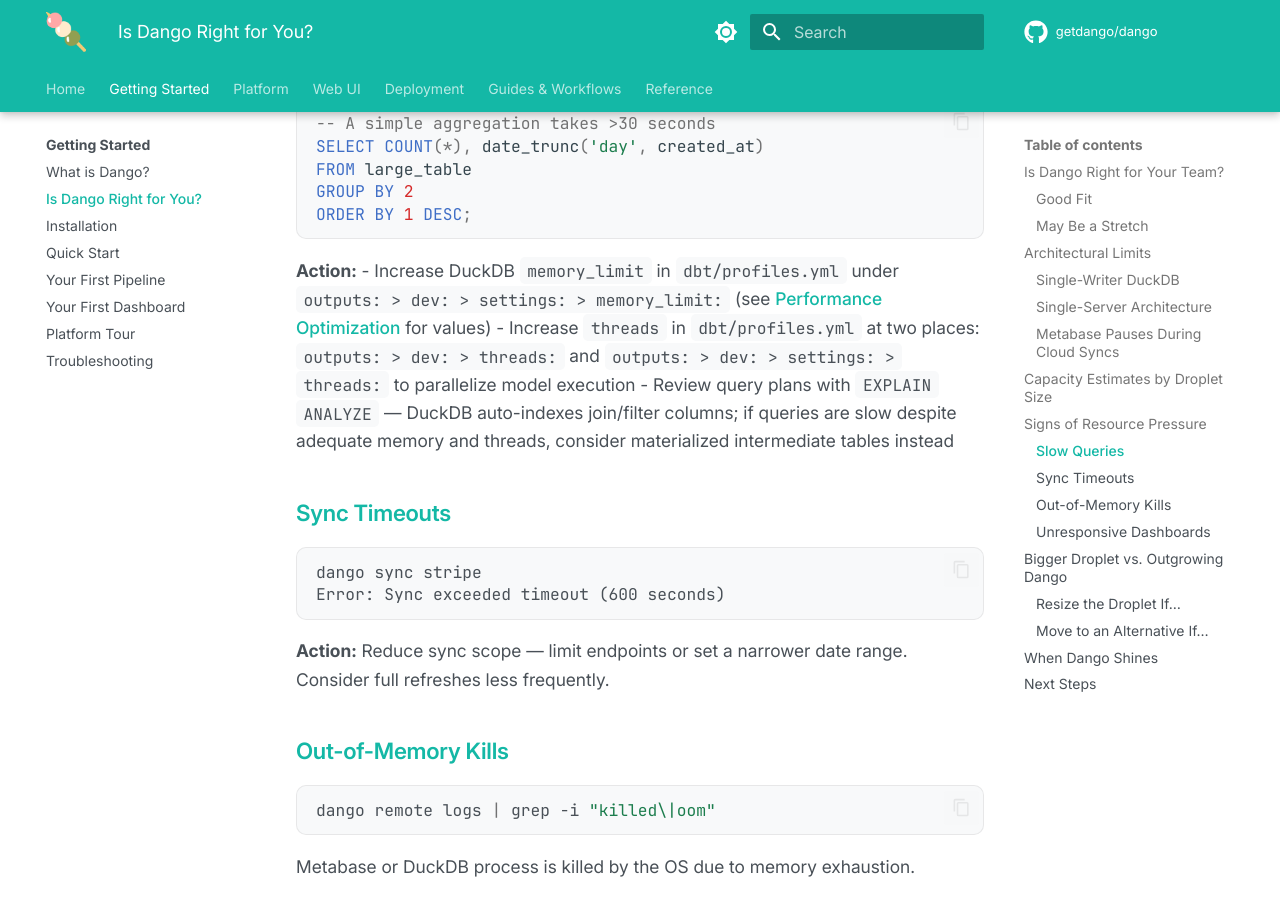
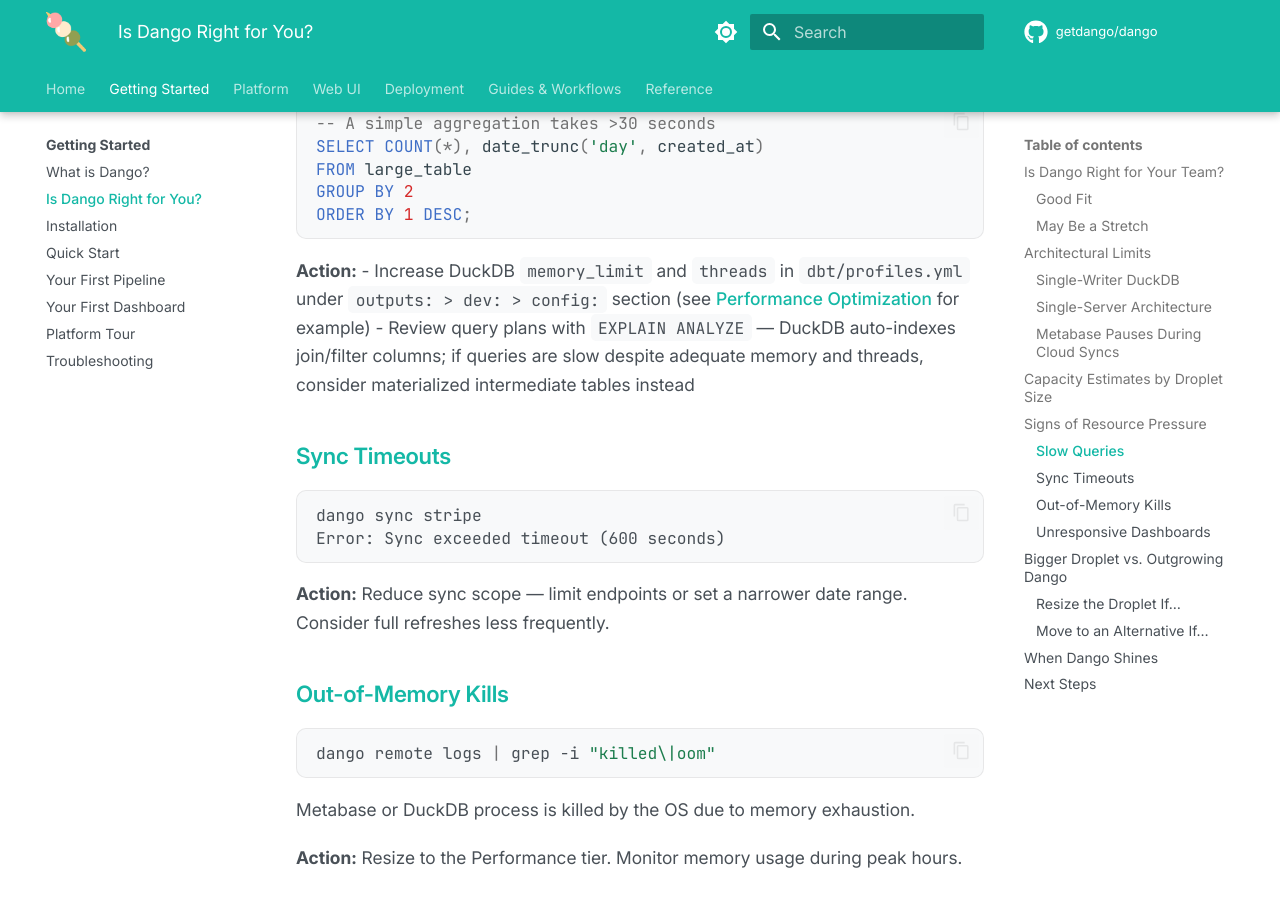
Before and after one commit to getdango/docs, an MkDocs documentation site: the page built from docs/getting-started/scalability.md, in a window 1280 px wide and 900 px high, scrolled down 3449 px. Built offline with MkDocs 1.6.1 and Material for MkDocs 9.7.7, drawn with Linux system fonts in a browser that asks for light colours; comment, search, counter and statistics services are not loaded; the version menu is left out.

Commit message:
Fix: correct dbt/profiles.yml config section name to match docs
Align with performance.md documentation which shows 'config:' section,
not 'settings:'. Simplify to reference the authoritative example in
performance.md rather than duplicating configuration details.

````diff
--- a/docs/getting-started/scalability.md
+++ b/docs/getting-started/scalability.md
@@ -83,8 +83,7 @@
 ```
 
 **Action:**
-- Increase DuckDB `memory_limit` in `dbt/profiles.yml` under `outputs: > dev: > settings: > memory_limit:` (see [Performance Optimization](../workflows/performance.md#memory-configuration) for values)
-- Increase `threads` in `dbt/profiles.yml` at two places: `outputs: > dev: > threads:` and `outputs: > dev: > settings: > threads:` to parallelize model execution
+- Increase DuckDB `memory_limit` and `threads` in `dbt/profiles.yml` under `outputs: > dev: > config:` section (see [Performance Optimization](../workflows/performance.md#memory-configuration) for example)
 - Review query plans with `EXPLAIN ANALYZE` — DuckDB auto-indexes join/filter columns; if queries are slow despite adequate memory and threads, consider materialized intermediate tables instead
 
 ### Sync Timeouts
````
